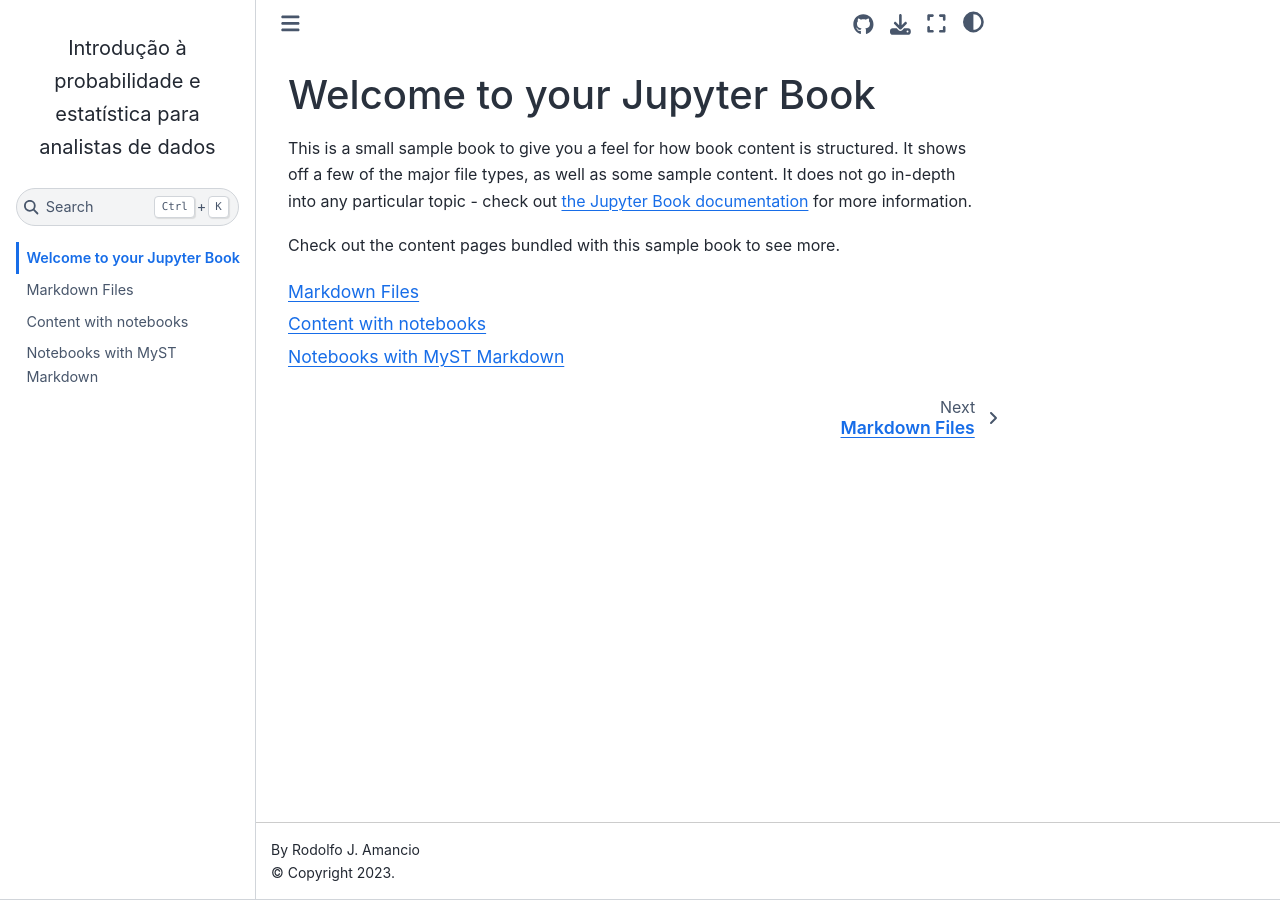
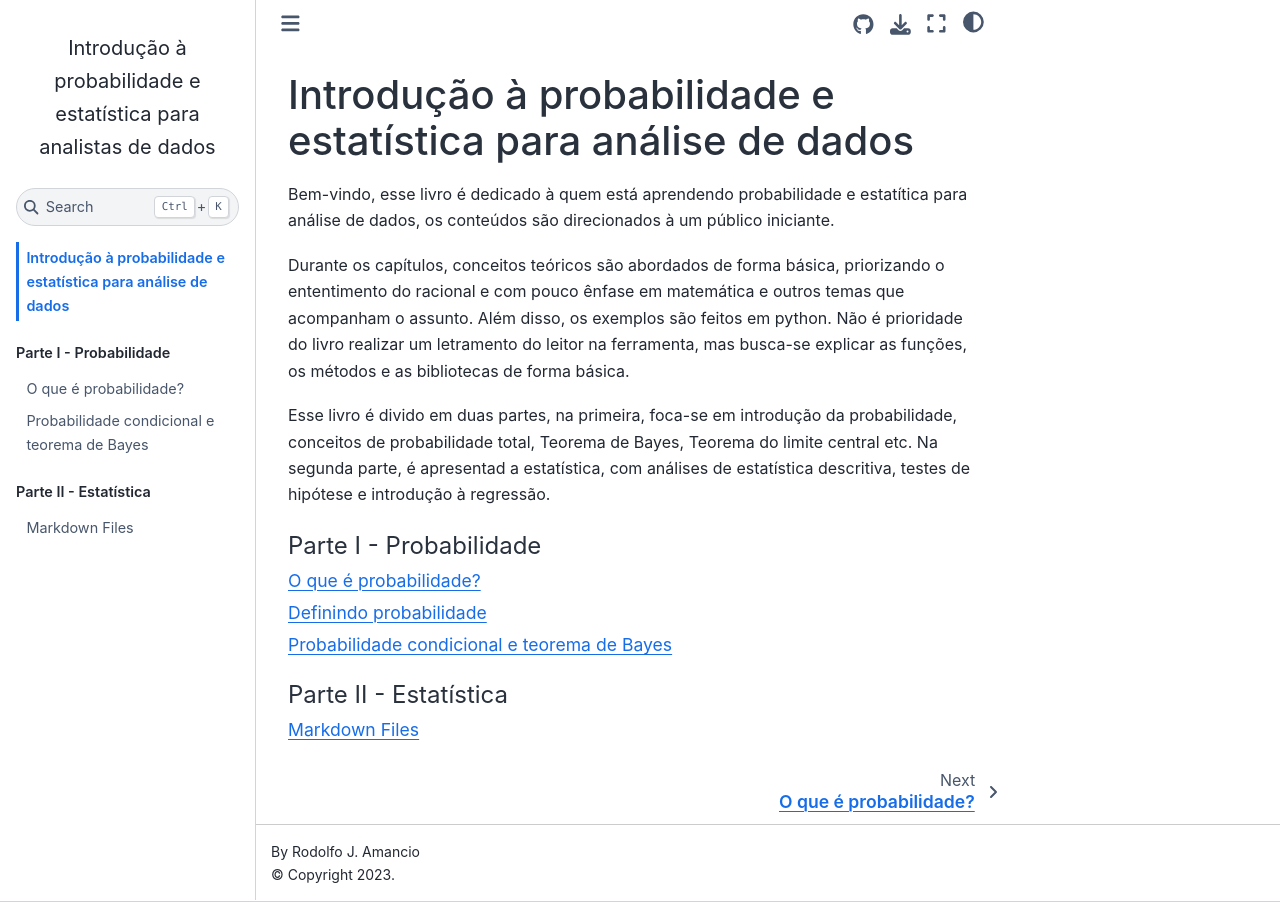
Before and after one commit to rodolfoamancio/intro_prob_estat_analise_dados, a Jupyter Book: the page built from book/intro.md, in a window 1280 px wide. Built offline with Jupyter Book 1.0.4 settings and Sphinx 7.4.7 and the Sphinx Book theme 1.1.4, drawn with Linux system fonts in a browser that asks for light colours.

Commit message:
update book files

````diff
--- a/book/_toc.yml
+++ b/book/_toc.yml
@@ -3,7 +3,12 @@
 
 format: jb-book
 root: intro
-chapters:
-- file: markdown
-- file: notebooks
-- file: markdown-notebooks
+parts:
+- caption: Parte I - Probabilidade
+  chapters:
+    - file: 01_o_que_e_probabilidade.ipynb
+    - file: 02_prob_cond_bayes.ipynb
+
+- caption: Parte II - Estatística
+  chapters:
+    - file: markdown.md
--- a/book/intro.md
+++ b/book/intro.md
@@ -1,11 +1,11 @@
-# Welcome to your Jupyter Book
+# Introdução à probabilidade e estatística para análise de dados
 
-This is a small sample book to give you a feel for how book content is
-structured.
-It shows off a few of the major file types, as well as some sample content.
-It does not go in-depth into any particular topic - check out [the Jupyter Book documentation](https://jupyterbook.org) for more information.
+Bem-vindo, esse livro é dedicado à quem está aprendendo probabilidade e estatítica para análise de dados, os conteúdos são direcionados à um público iniciante.
 
-Check out the content pages bundled with this sample book to see more.
+Durante os capítulos, conceitos teóricos são abordados de forma básica, priorizando o ententimento do racional e com pouco ênfase em matemática e outros temas que acompanham o assunto. Além disso, os exemplos são feitos em python. Não é prioridade do livro realizar um letramento do leitor na ferramenta, mas busca-se explicar as funções, os métodos e as bibliotecas de forma básica.
+
+Esse livro é divido em duas partes, na primeira, foca-se em introdução da probabilidade, conceitos de probabilidade total, Teorema de Bayes, Teorema do limite central etc. Na segunda parte, é apresentad a estatística, com análises de estatística descritiva, testes de hipótese e introdução à regressão.
+
 
 ```{tableofcontents}
 ```
--- a/book/markdown-notebooks.md
+++ /dev/null
@@ -1,54 +0,0 @@
----
-jupytext:
-  cell_metadata_filter: -all
-  formats: md:myst
-  text_representation:
-    extension: .md
-    format_name: myst
-    format_version: 0.13
-    jupytext_version: 1.11.5
-kernelspec:
-  display_name: Python 3
-  language: python
-  name: python3
----
-
-# Notebooks with MyST Markdown
-
-Jupyter Book also lets you write text-based notebooks using MyST Markdown.
-See [the Notebooks with MyST Markdown documentation](https://jupyterbook.org/file-types/myst-notebooks.html) for more detailed instructions.
-This page shows off a notebook written in MyST Markdown.
-
-## An example cell
-
-With MyST Markdown, you can define code cells with a directive like so:
-
-```{code-cell}
-print(2 + 2)
-```
-
-When your book is built, the contents of any `{code-cell}` blocks will be
-executed with your default Jupyter kernel, and their outputs will be displayed
-in-line with the rest of your content.
-
-```{seealso}
-Jupyter Book uses [Jupytext](https://jupytext.readthedocs.io/en/latest/) to convert text-based files to notebooks, and can support [many other text-based notebook files](https://jupyterbook.org/file-types/jupytext.html).
-```
-
-## Create a notebook with MyST Markdown
-
-MyST Markdown notebooks are defined by two things:
-
-1. YAML metadata that is needed to understand if / how it should convert text files to notebooks (including information about the kernel needed).
-   See the YAML at the top of this page for example.
-2. The presence of `{code-cell}` directives, which will be executed with your book.
-
-That's all that is needed to get started!
-
-## Quickly add YAML metadata for MyST Notebooks
-
-If you have a markdown file and you'd like to quickly add YAML metadata to it, so that Jupyter Book will treat it as a MyST Markdown Notebook, run the following command:
-
-```
-jupyter-book myst init path/to/markdownfile.md
-```
````
Also changed, not shown: book/01_o_que_e_probabilidade.ipynb (added), book/02_prob_cond_bayes.ipynb (added), book/logo.png (deleted), book/notebooks.ipynb (deleted).
